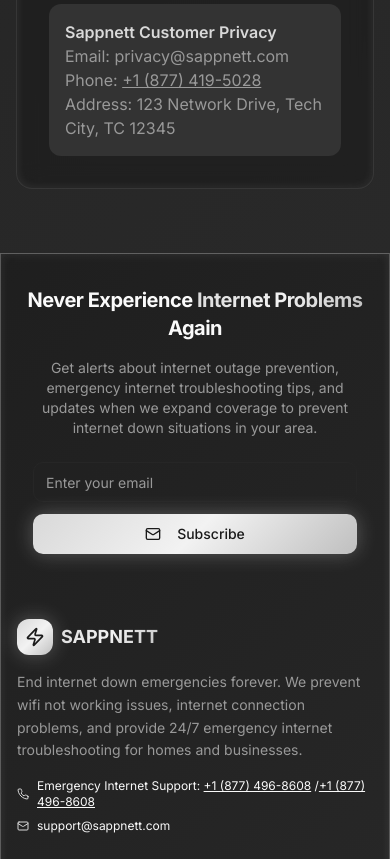
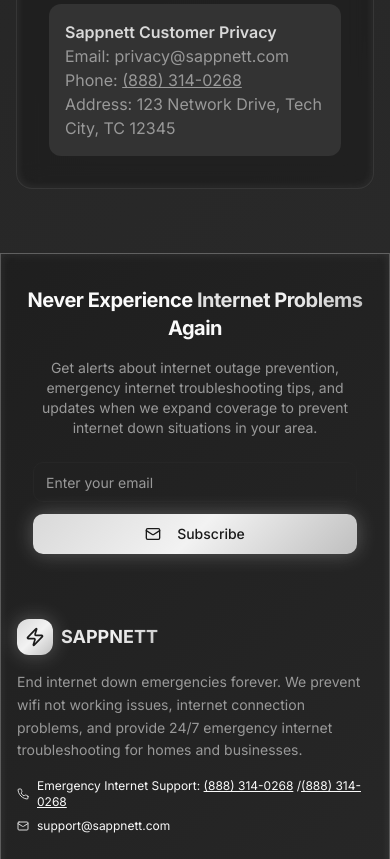
Before and after one commit to sappnett/sapp-nett, a React (Vite) app: page /PrivacyPolicy in a window 390 px wide. Shown: the part 2525-3384 px from the top of the page. Built offline with nearby package versions, Linux system fonts and the light colour scheme; the HTML template or start-up script is replaced by a standard one; a web font is replaced by a local one.

Commit message:
Update phone number to (888) 314-0268 across all pages

```diff
--- a/src/components/Footer.tsx
+++ b/src/components/Footer.tsx
@@ -87,16 +87,16 @@
                   <span>
                     Emergency Internet Support:{" "}
                     <a
-                      href="tel:+18774968608"
+                      href="tel:+18883140268"
                       className="underline hover:text-primary transition"
                     >
-                      +1 (877) 496-8608
+                      (888) 314-0268
                     </a> /
                         <a
-                      href="tel:+18774968608"
+                      href="tel:+18883140268"
                       className="underline hover:text-primary transition"
                     >
-                      +1 (877) 496-8608
+                      (888) 314-0268
                     </a>
                   </span>
                 </div>
--- a/src/components/Navigation.tsx
+++ b/src/components/Navigation.tsx
@@ -48,7 +48,7 @@
               </Link>
             ))}
             <Button variant="default" className="bg-gradient-neon glow-primary hover:glow-secondary" asChild>
-              <Link to="/services"> (877) 496-8608</Link>
+              <Link to="/services"> (888) 314-0268</Link>
             </Button>
           </div>
 
--- a/src/pages/Contact.tsx
+++ b/src/pages/Contact.tsx
@@ -11,9 +11,9 @@
     icon: Phone,
     title: "Call Us",
     description: "Speak with our experts",
-    contact: "+1 (877) 496-8608",
+    contact: "(888) 314-0268",
     action: "Call Now",
-    href: "tel:+18774968608",
+    href: "tel:+18883140268",
   },
   {
     icon: Mail,
--- a/src/pages/Index.tsx
+++ b/src/pages/Index.tsx
@@ -41,10 +41,10 @@
         <p className="text-base sm:text-lg text-primary font-semibold mb-6 sm:mb-8 px-4">
           Emergency Internet Support - Call us immediately:{" "}
           <a
-            href="tel:+18774968608"
+            href="tel:+18883140268"
             className="underline hover:text-primary/80 transition block sm:inline mt-1 sm:mt-0"
           >
-            +1(877) 496-8608
+            (888) 314-0268
           </a>
         </p>
 
@@ -62,7 +62,7 @@
         </div>
         <div className="flex flex-col sm:flex-row gap-4 sm:gap-6 justify-center items-center max-w-2xl mx-auto">
           <a
-            href="tel:+18774968608"
+            href="tel:+18883140268"
             className="bg-primary text-black px-6 sm:px-8 py-3 sm:py-4 rounded-lg font-semibold shadow-lg hover:bg-primary/80 transition-all w-full sm:w-auto text-sm sm:text-base"
           >
             Emergency Internet Support
--- a/src/pages/PrivacyPolicy.tsx
+++ b/src/pages/PrivacyPolicy.tsx
@@ -87,7 +87,7 @@
           <div className="mt-4 p-4 bg-primary/10 rounded-lg">
             <p className="text-primary font-semibold">Sappnett Customer Privacy</p>
             <p className="text-muted-foreground">Email: privacy@sappnett.com</p>
-            <p className="text-muted-foreground">Phone: <a href="tel:+18774195028" className="underline hover:text-primary">+1 (877) 419-5028</a></p>
+            <p className="text-muted-foreground">Phone: <a href="tel:+18883140268" className="underline hover:text-primary">(888) 314-0268</a></p>
             <p className="text-muted-foreground">Address: 123 Network Drive, Tech City, TC 12345</p>
           </div>
         </section>
--- a/src/pages/RefundPolicy.tsx
+++ b/src/pages/RefundPolicy.tsx
@@ -46,7 +46,7 @@
           <div className="space-y-3 ml-4">
             <div className="flex items-start gap-3">
               <div className="w-6 h-6 bg-primary rounded-full flex items-center justify-center text-white font-bold text-sm">1</div>
-              <p className="text-muted-foreground">Contact our customer service team at <a href="tel:+18774195028" className="underline text-primary">+1 (877) 419-5028</a></p>
+              <p className="text-muted-foreground">Contact our customer service team at <a href="tel:+18883140268" className="underline text-primary">(888) 314-0268</a></p>
             </div>
             <div className="flex items-start gap-3">
               <div className="w-6 h-6 bg-primary rounded-full flex items-center justify-center text-white font-bold text-sm">2</div>
@@ -98,7 +98,7 @@
           <div className="mt-4 p-4 bg-primary/10 rounded-lg">
             <p className="text-primary font-semibold">Sappnett Customer Service</p>
             <p className="text-muted-foreground">Email: billing@sappnett.com</p>
-            <p className="text-muted-foreground">Phone: <a href="tel:+18774195028" className="underline hover:text-primary">+1 (877) 419-5028</a></p>
+            <p className="text-muted-foreground">Phone: <a href="tel:+18883140268" className="underline hover:text-primary">(888) 314-0268</a></p>
             <p className="text-muted-foreground">Hours: Monday-Sunday, 24/7 Support</p>
           </div>
         </section>
--- a/src/pages/Services.tsx
+++ b/src/pages/Services.tsx
@@ -255,10 +255,10 @@
 					<p className="text-lg text-primary font-semibold mb-8">
 						Call us:{" "}
 						<a
-							href="tel:+18774195028"
+							href="tel:+18883140268"
 							className="underline hover:text-primary/80 transition"
 						>
-							+1 (877) 419-5028
+							(888) 314-0268
 						</a>
 					</p>
 				</div>
--- a/src/pages/TermsAndConditions.tsx
+++ b/src/pages/TermsAndConditions.tsx
@@ -130,7 +130,7 @@
           <div className="mt-4 p-4 bg-primary/10 rounded-lg">
             <p className="text-primary font-semibold">Sappnett Legal Department</p>
             <p className="text-muted-foreground">Email: legal@sappnett.com</p>
-            <p className="text-muted-foreground">Phone: <a href="tel:+18774195028" className="underline hover:text-primary">+1 (877) 419-5028</a></p>
+            <p className="text-muted-foreground">Phone: <a href="tel:+18883140268" className="underline hover:text-primary">(888) 314-0268</a></p>
             <p className="text-muted-foreground">Address: 123 Network Drive, Tech City, TC 12345</p>
           </div>
         </section>
```
Also changed, not shown: 1 other file (tests, documents, lock files or other folders).
